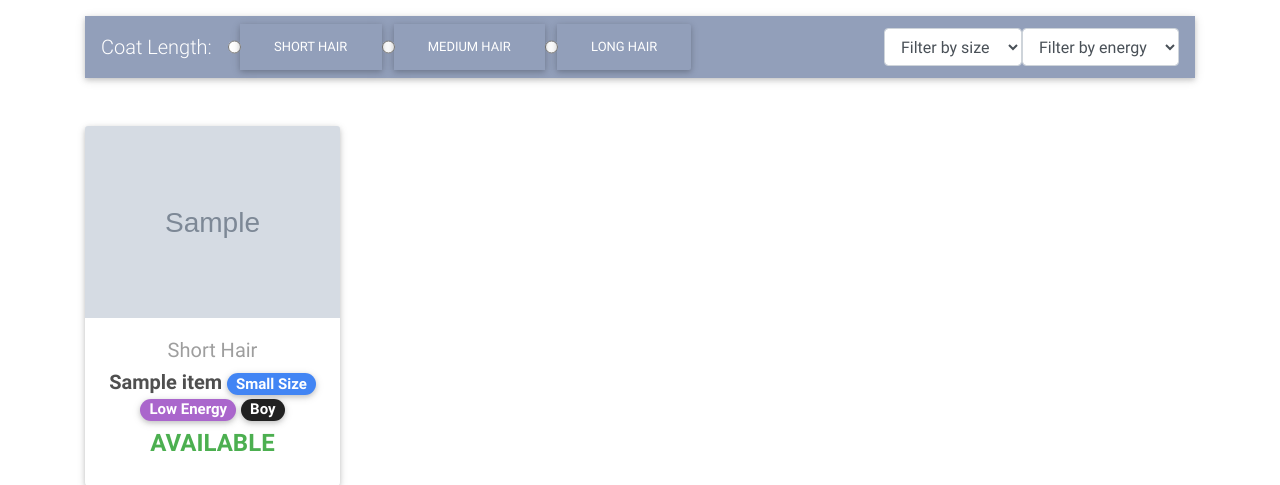
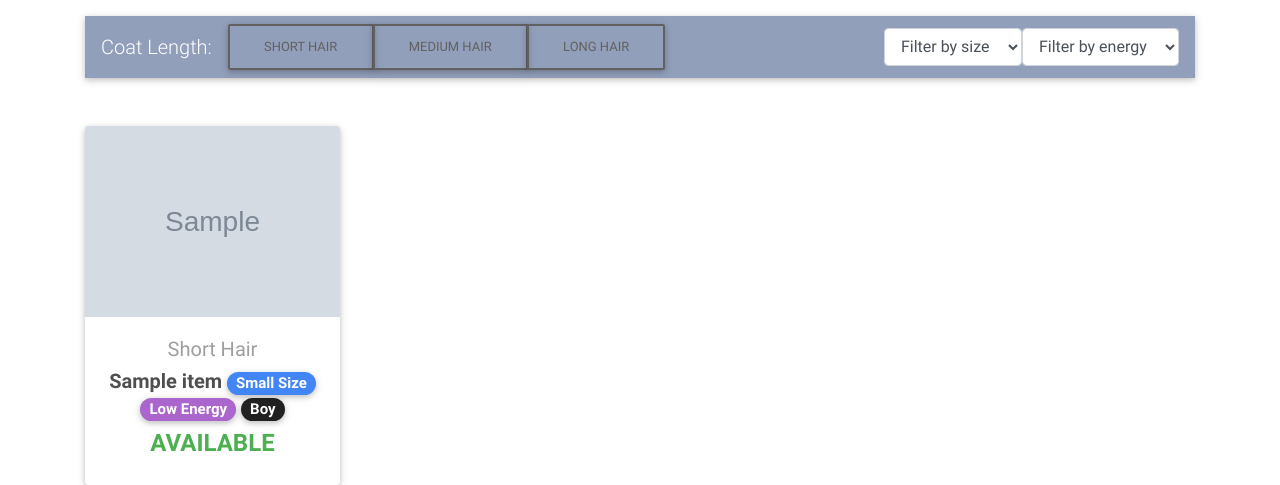
Before and after one commit to lineis/django-rent-a-cat, a Django app: page / in a window 1280 px wide. Shown: the part 552-1037 px from the top of the page. Run offline with Django 3.2, Linux system fonts and the light colour scheme; tables that the repository leaves empty hold one stand-in row (values such as "Sample post"); grey boxes marked "Sample" are stand-in pictures; some libraries are stand-ins or nearby versions.

Commit message:
use button for filters instead of radio input, redesign buttons

```diff
--- a/templates/home.html
+++ b/templates/home.html
@@ -42,8 +42,9 @@
                 {% csrf_token %}
                 <div class="btn-group mr-2" role="group">
                     {% for key, val in categories %}
-                        <input id="{{ key }}"  type="radio" value="{{ key }}" class="btn-check" name="category-filter" onchange="this.form.submit()" {% if choice == key %} checked {% endif %}/>
-                        <label for="{{ key }}" class="btn white-text">{{ val }}</label>
+                        <button type="submit" value="{{ key }}" name="category-filter" {% if choice == key %} class="btn btn-blue-grey active" {% else %} class="btn btn-outline-grey" {% endif %}>
+                            {{ val }}
+                        </button>
                     {% endfor %}
                 </div>
 
```
